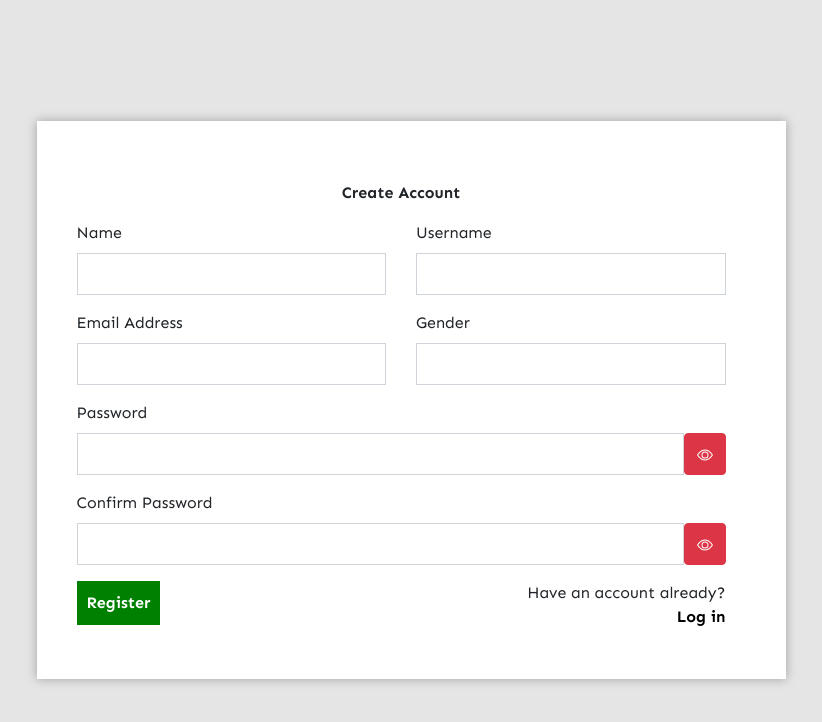
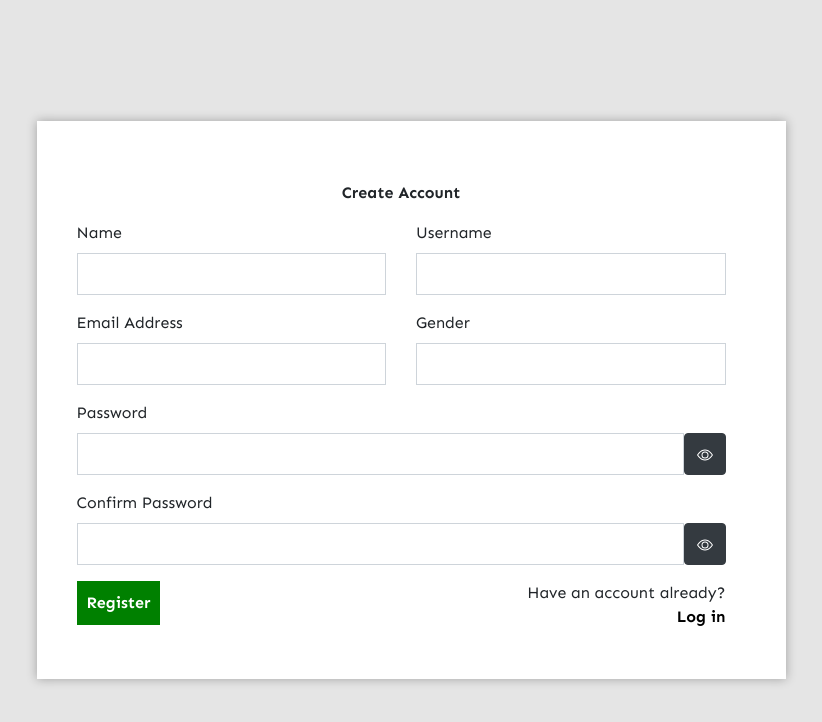
Before and after one commit to codeclangh/forum-project, a Next.js app: page /register in a window 1280 px wide. Shown: the top 722 px of the page, without its empty margins (229-1051 px from the left). Built offline with nearby package versions, Linux system fonts and the light colour scheme.

Commit message:
Change show password button color

```diff
--- a/src/pages/register.tsx
+++ b/src/pages/register.tsx
@@ -122,7 +122,7 @@ const Register = () => {
                       type={show ? "text" : "password"}
                       onChange={(e) => setPassword(e.target.value)}
                     ></Form.Control>
-                    <Button variant="danger" onClick={(e) => setShow(!show)}>
+                    <Button variant="dark" onClick={(e) => setShow(!show)}>
                       {show ? (
                         <svg
                           xmlns="http://www.w3.org/2000/svg"
@@ -162,7 +162,7 @@ const Register = () => {
                       type={show ? "text" : "password"}
                       onChange={(e) => setConfirmPassword(e.target.value)}
                     ></Form.Control>
-                    <Button variant="danger" onClick={(e) => setShow(!show)}>
+                    <Button variant="dark" onClick={(e) => setShow(!show)}>
                       {show ? (
                         <svg
                           xmlns="http://www.w3.org/2000/svg"
```
